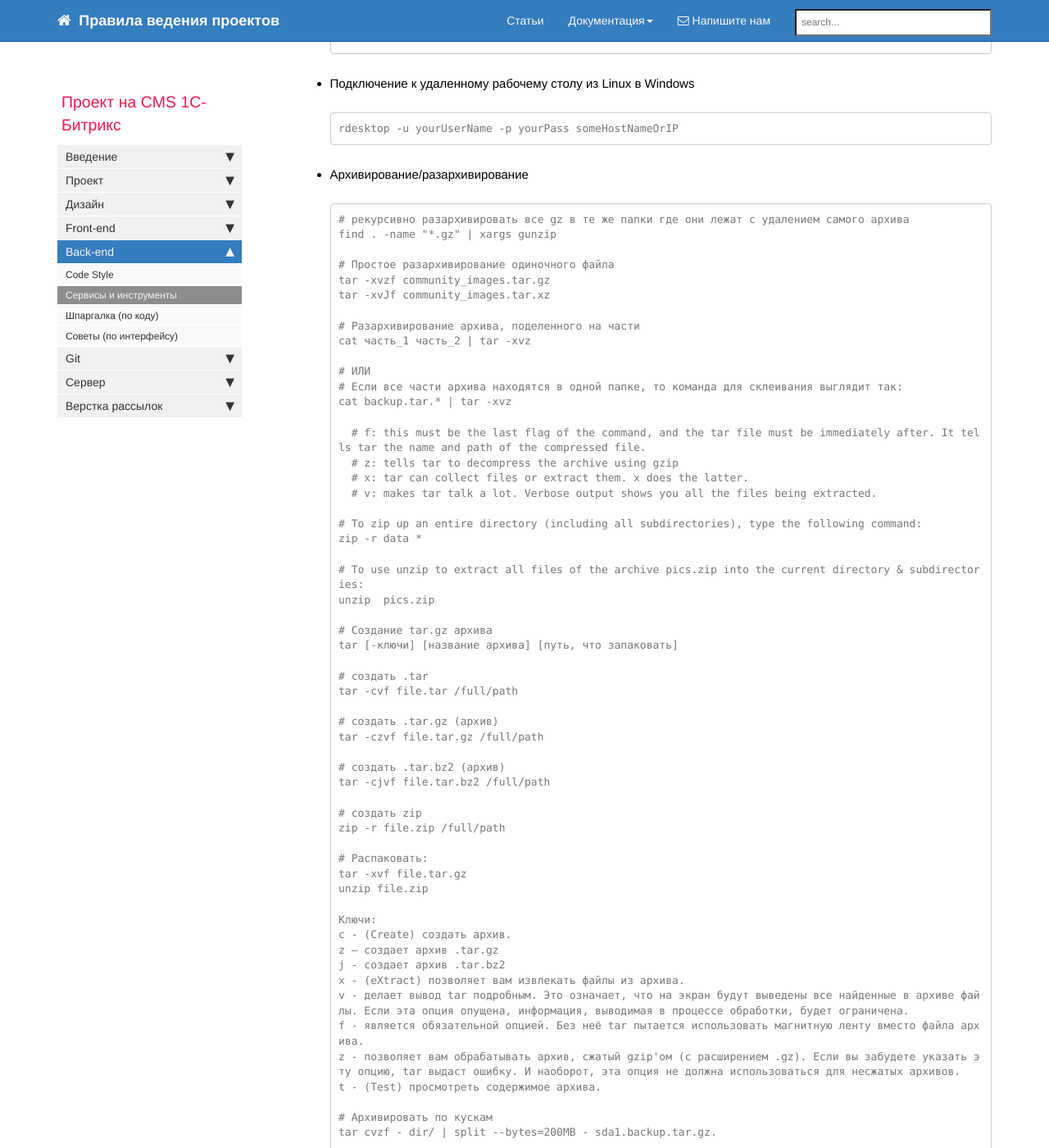
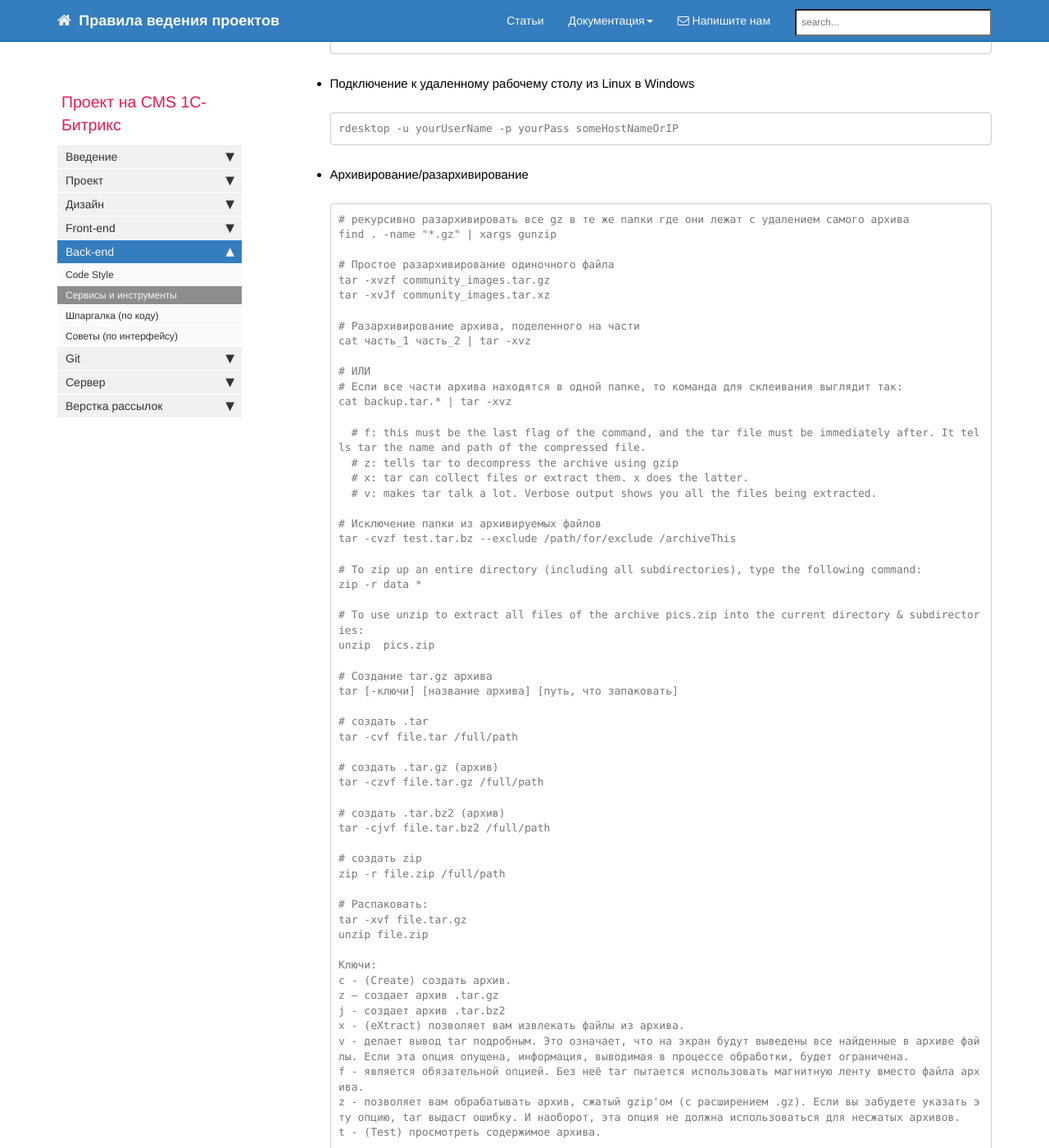
Before and after one commit to gdecider/gdecider.github.io, a Jekyll site: the page built from pages/bx/bx_back-tools.md, in a window 1280 px wide and 1400 px high, scrolled down 3919 px. Shown: the whole window at 82% size. Built offline with Jekyll 4.4.1, drawn with Linux system fonts in a browser that asks for light colours; nearby versions of some CDN libraries; comment, search, counter and statistics services are not loaded; some of the changed text lies outside the part shown.

Commit message:
Update bx_back-tools.md

```diff
--- a/pages/bx/bx_back-tools.md
+++ b/pages/bx/bx_back-tools.md
@@ -218,6 +218,9 @@ rsync error: unexplained error (code 255) at io.c(226) [Receiver=3.1.1]
     # x: tar can collect files or extract them. x does the latter.
     # v: makes tar talk a lot. Verbose output shows you all the files being extracted.
 
+  # Исключение папки из архивируемых файлов
+  tar -cvzf test.tar.bz --exclude /path/for/exclude /archiveThis
+
   # To zip up an entire directory (including all subdirectories), type the following command:
   zip -r data *
 
```
